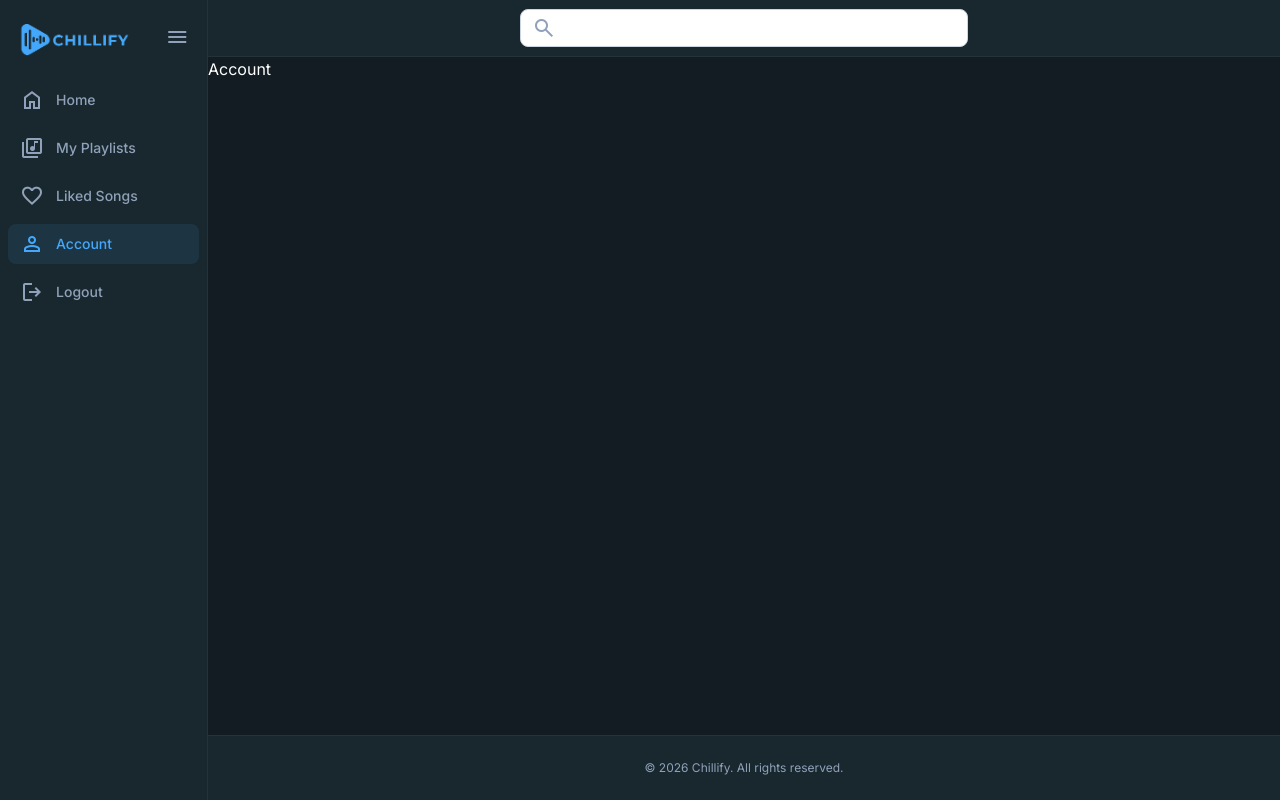
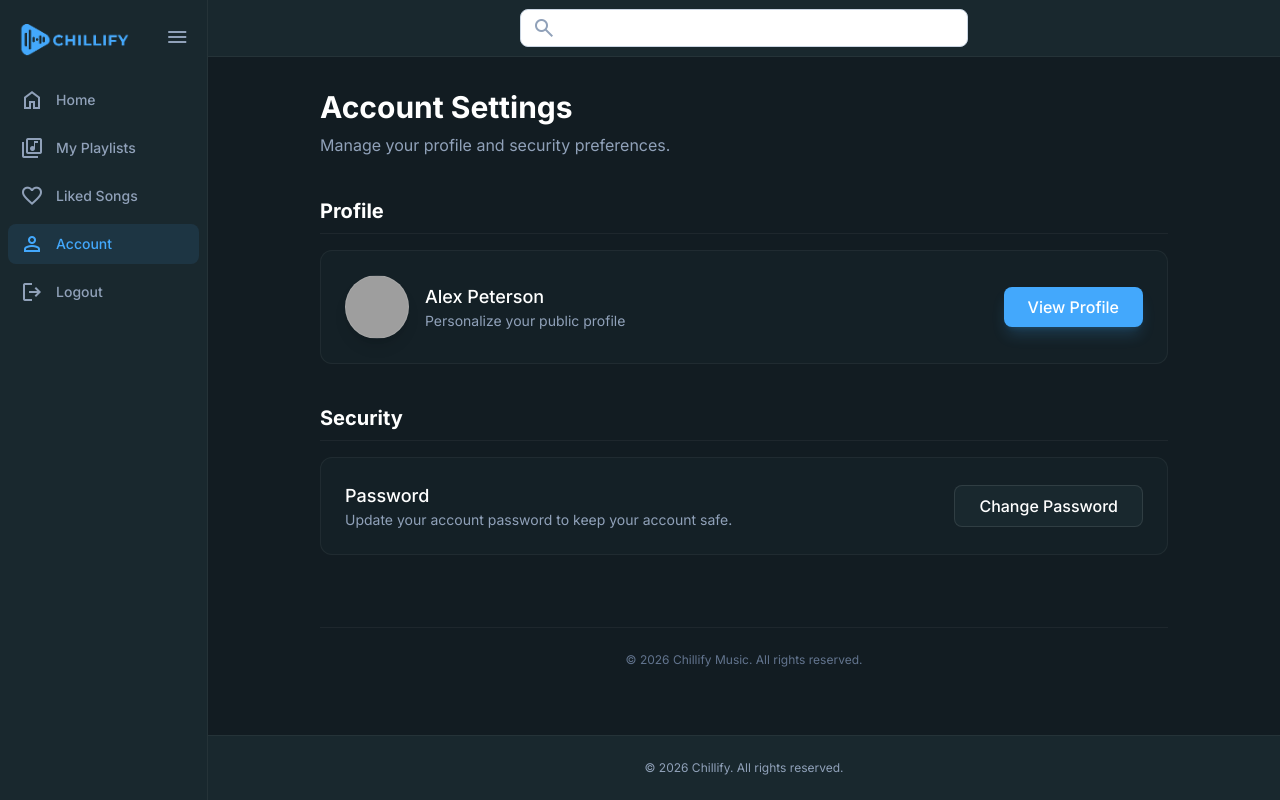
Before and after one commit to DannielVo/Chillify, a React (Vite) app: page /account in a window 1280 px wide. Built offline with nearby package versions, Linux system fonts and the light colour scheme; grey boxes are pictures that could not be loaded.

Commit message:
Feat: Finish UI of Account page

```diff
--- a/src/pages/account/Account.tsx
+++ b/src/pages/account/Account.tsx
@@ -1,7 +1,75 @@
 import React from "react";
+import { Link } from "react-router-dom";
 
 const Account = () => {
-  return <div>Account</div>;
+  return (
+    <div className="flex-1 overflow-y-auto bg-background-dark h-full">
+      <div className="max-w-4xl mx-auto px-6 py-8 flex flex-col gap-10">
+
+        {/* Title */}
+        <div>
+          <h1 className="text-3xl font-bold text-white mb-2">Account Settings</h1>
+          <p className="text-slate-400">Manage your profile and security preferences.</p>
+        </div>
+
+        {/* Section: Profile */}
+        <section className="flex flex-col gap-4">
+          <div className="flex items-center justify-between border-b border-white/5 pb-2">
+            <h2 className="text-xl font-semibold text-white">Profile</h2>
+          </div>
+
+          <div className="bg-sidebar-dark/40 rounded-xl p-6 border border-white/5 flex flex-col sm:flex-row items-center justify-between gap-6">
+            <div className="flex items-center gap-4">
+              <div
+                className="w-16 h-16 rounded-full bg-center bg-cover bg-no-repeat border border-white/10 shadow-lg"
+                style={{ backgroundImage: 'url("https://images.unsplash.com/photo-1535713875002-d1d0cf377fde?ixlib=rb-1.2.1&auto=format&fit=crop&w=176&q=80")' }}
+              ></div>
+              <div className="text-center sm:text-left">
+                <h3 className="font-medium text-white text-lg">Alex Peterson</h3>
+                <p className="text-slate-400 text-sm">Personalize your public profile</p>
+              </div>
+            </div>
+
+            <Link to="/account/profile">
+              <button className="bg-primary hover:bg-[#3996e0] text-white px-6 py-2 rounded-lg font-medium transition-colors cursor-pointer shadow-lg shadow-primary/20">
+                View Profile
+              </button>
+            </Link>
+          </div>
+        </section>
+
+        {/* Section: Security */}
+        <section className="flex flex-col gap-4">
+          <div className="flex items-center justify-between border-b border-white/5 pb-2">
+            <h2 className="text-xl font-semibold text-white">Security</h2>
+          </div>
+
+          <div className="bg-sidebar-dark/40 rounded-xl p-6 border border-white/5 flex flex-col sm:flex-row items-center justify-between gap-6">
+            <div className="text-center sm:text-left">
+              <h3 className="font-medium text-white text-lg">Password</h3>
+              <p className="text-slate-400 text-sm max-w-md">
+                Update your account password to keep your account safe.
+              </p>
+            </div>
+
+            <Link to="/account/change-password">
+              <button className="bg-sidebar-dark hover:bg-white/5 border border-white/10 text-white px-6 py-2 rounded-lg font-medium transition-colors cursor-pointer">
+                Change Password
+              </button>
+            </Link>
+          </div>
+        </section>
+
+        {/* Footer Text */}
+        <footer className="mt-8 py-6 flex justify-center border-t border-white/5">
+          <div className="text-slate-500 text-xs">
+            <span>© 2026 Chillify Music. All rights reserved.</span>
+          </div>
+        </footer>
+
+      </div>
+    </div>
+  );
 };
 
 export default Account;
```
